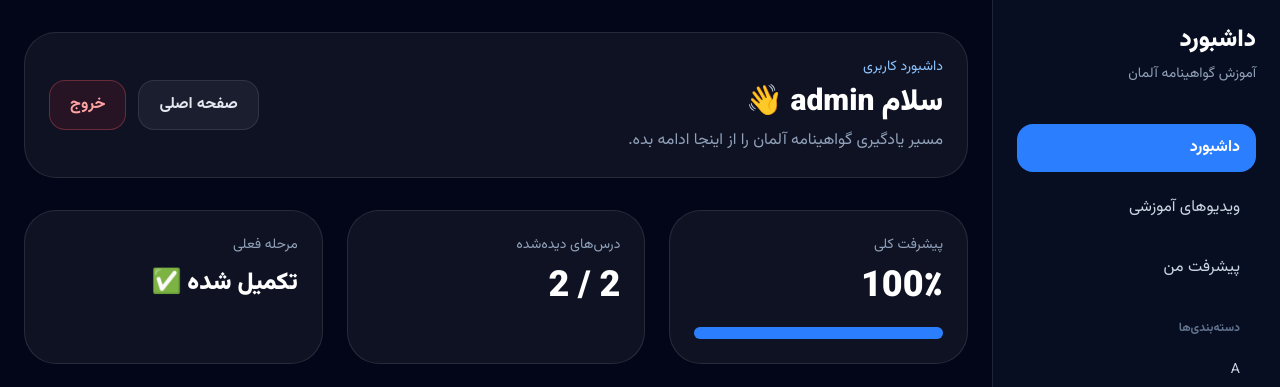
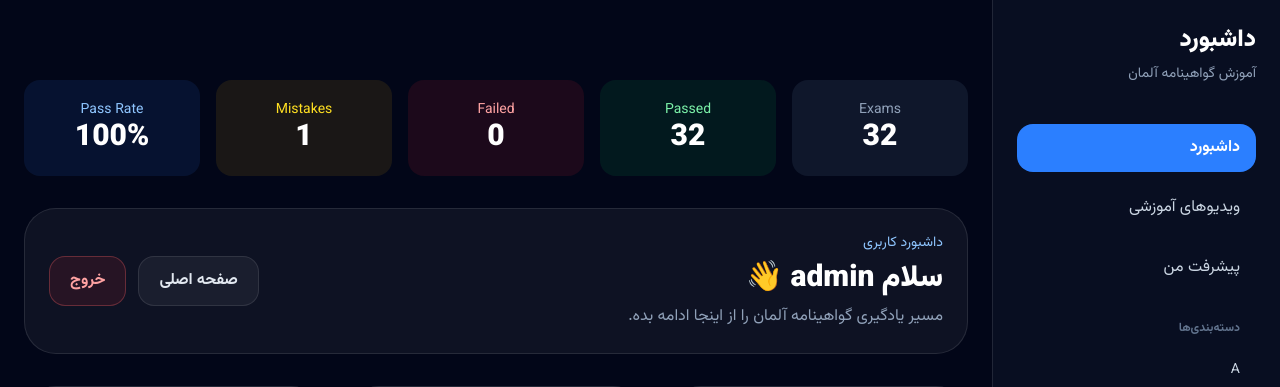
Before and after one commit to pouyairs/driving-school, a Django app: page /dashboard/ in a window 1280 px wide. Shown: the top 387 px of the page. Run offline with Django 5.2, Linux system fonts and the light colour scheme; a user stored in the database is signed in; data comes from the database, SQL or seed files in the repository; both versions use the stored data as it was after the commit; style sheets or scripts are compiled from the project's sources; some libraries are stand-ins or nearby versions.

Commit message:
Added wrong questions notebook and dashboard statistics

```diff
--- a/core/templates/core/dashboard.html
+++ b/core/templates/core/dashboard.html
@@ -5,9 +5,11 @@
 {% endblock %}
 
 {% block content %}
+
+
 <main class="min-h-screen bg-slate-950 text-white">
+
     <div class="flex">
-
         <!-- Sidebar -->
         <aside class="hidden min-h-screen w-72 border-l border-white/10 bg-slate-900/50 p-6 lg:block">
 
@@ -80,6 +82,33 @@
 
         <!-- Main -->
         <div class="flex-1 px-6 py-8">
+            <div class="mt-12 grid gap-4 md:grid-cols-5 mb-8">
+        <div class="rounded-2xl bg-slate-900 p-5 text-center">
+        <div class="text-sm text-slate-400">Exams</div>
+        <div class="text-3xl font-black">{{ total_exams }}</div>
+    </div>
+
+    <div class="rounded-2xl bg-green-500/10 p-5 text-center">
+        <div class="text-sm text-green-300">Passed</div>
+        <div class="text-3xl font-black">{{ passed_exams }}</div>
+    </div>
+
+    <div class="rounded-2xl bg-red-500/10 p-5 text-center">
+        <div class="text-sm text-red-300">Failed</div>
+        <div class="text-3xl font-black">{{ failed_exams }}</div>
+    </div>
+
+    <div class="rounded-2xl bg-yellow-500/10 p-5 text-center">
+        <div class="text-sm text-yellow-300">Mistakes</div>
+        <div class="text-3xl font-black">{{ mistakes_count }}</div>
+    </div>
+
+    <div class="rounded-2xl bg-blue-500/10 p-5 text-center">
+        <div class="text-sm text-blue-300">Pass Rate</div>
+        <div class="text-3xl font-black">{{ pass_rate }}%</div>
+    </div>
+
+</div>
 
             <!-- Header -->
             <header class="mb-8 flex flex-col gap-4 rounded-[2rem] border border-white/10 bg-white/5 p-6 md:flex-row md:items-center md:justify-between">
--- a/core/views.py
+++ b/core/views.py
@@ -3,6 +3,7 @@ from django.contrib.auth.decorators import login_required
 from django.shortcuts import render
 from videos.models import Category, Video, WatchedVideo
 from django.contrib.admin.views.decorators import staff_member_required
+from quiz.models import ExamSession, WrongQuestion
 from django.db.models import Count
 from quiz.models import ExamAnswer, ExamSession, Question
 from videos.models import Video, WatchedVideo
@@ -48,10 +49,65 @@ def dashboard(request):
         .first()
     )
 
+    total_exams = ExamSession.objects.filter(user=request.user).count()
+
+    passed_exams = 0
+
+    for exam in ExamSession.objects.filter(user=request.user):
+        if exam.total_error_points() <= 10:
+            passed_exams += 1
+
+    failed_exams = total_exams - passed_exams
+
+    mistakes_count = WrongQuestion.objects.filter(user=request.user).count()
+
+    pass_rate = 0
+    if total_exams > 0:
+        pass_rate = round((passed_exams / total_exams) * 100)
+
     return render(
         request,
         "core/dashboard.html",
         {
+            "categories": categories,
+            "total_videos": total_videos,
+            "watched_count": watched_count,
+            "progress_percent": progress_percent,
+            "watched_video_ids": watched_video_ids,
+            "next_video": next_video,
+            "total_exams": total_exams,
+            "passed_exams": passed_exams,
+            "failed_exams": failed_exams,
+            "mistakes_count": mistakes_count,
+            "pass_rate": pass_rate,
+        },
+    )
+    categories = Category.objects.prefetch_related("videos").all()
+
+    total_videos = Video.objects.filter(is_published=True).count()
+
+    watched_video_ids = list(
+        WatchedVideo.objects.filter(user=request.user).values_list("video_id", flat=True)
+    )
+
+    watched_count = len(watched_video_ids)
+
+    progress_percent = 0
+    if total_videos > 0:
+        progress_percent = int((watched_count / total_videos) * 100)
+
+    next_video = (
+        Video.objects.filter(is_published=True)
+        .exclude(id__in=watched_video_ids)
+        .order_by("order", "-created_at")
+        .first()
+    )
+
+    return render(
+        request,
+        "core/dashboard.html",
+        {
+
             "categories": categories,
             "total_videos": total_videos,
             "watched_count": watched_count,
--- a/quiz/models.py
+++ b/quiz/models.py
@@ -157,3 +157,24 @@ class ExamAnswer(models.Model):
 
     def __str__(self):
         return f"{self.exam} - {self.question}"
+
+class WrongQuestion(models.Model):
+    user = models.ForeignKey(
+        settings.AUTH_USER_MODEL,
+        on_delete=models.CASCADE,
+    )
+
+    question = models.ForeignKey(
+        Question,
+        on_delete=models.CASCADE,
+    )
+
+    created_at = models.DateTimeField(
+        auto_now_add=True,
+    )
+
+    class Meta:
+        unique_together = ("user", "question")
+
+    def __str__(self):
+        return f"{self.user.username} - {self.question.id}"
--- a/quiz/urls.py
+++ b/quiz/urls.py
@@ -36,4 +36,6 @@ urlpatterns = [
 
 
     path("exam/<int:exam_id>/review/", views.exam_review, name="exam_review"),
+    path("my-mistakes/", views.my_mistakes, name="my_mistakes"),
+    path("practice-mistakes/", views.practice_mistakes, name="practice_mistakes"),
 ]
```
Also changed, not shown: quiz/templates/quiz/my_mistakes.html (added, +86 -0 lines), quiz/views.py (+60 -15 lines), db.sqlite3, quiz/migrations/0008_wrongquestion.py (added).
